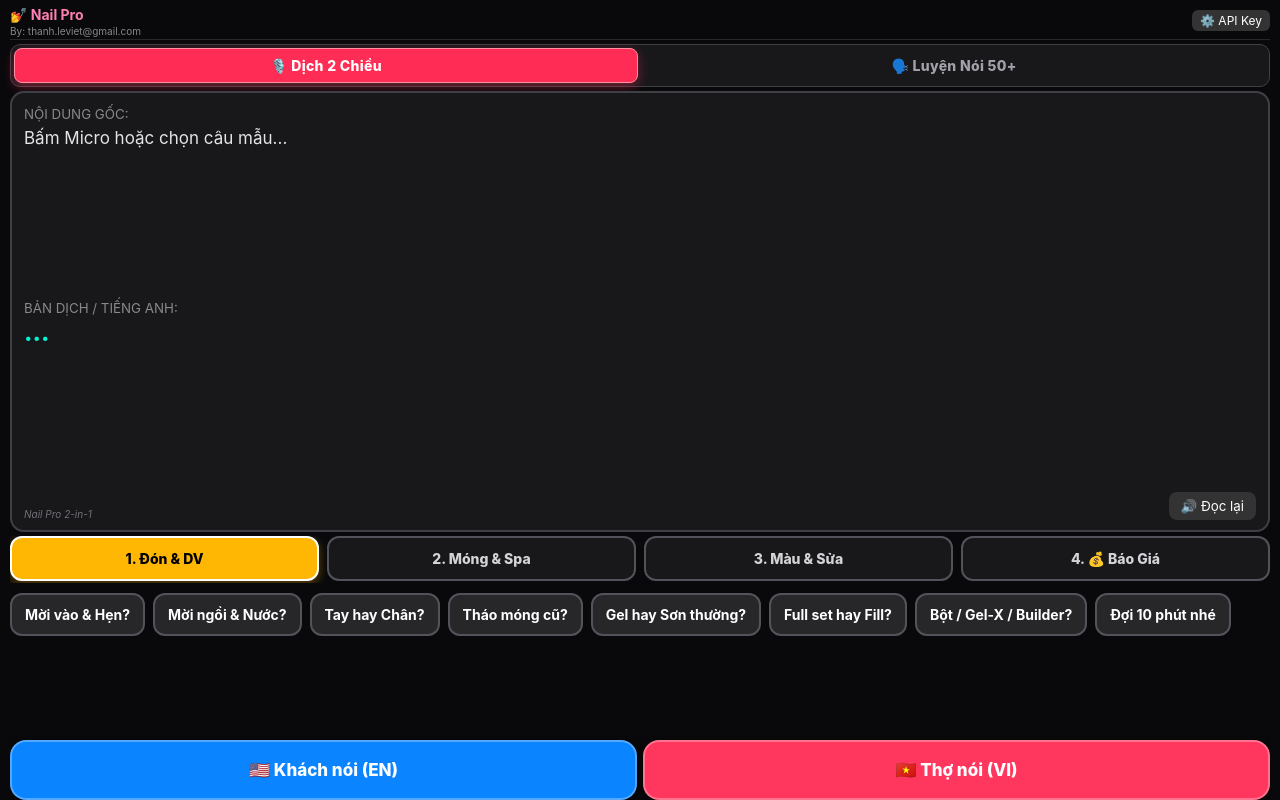
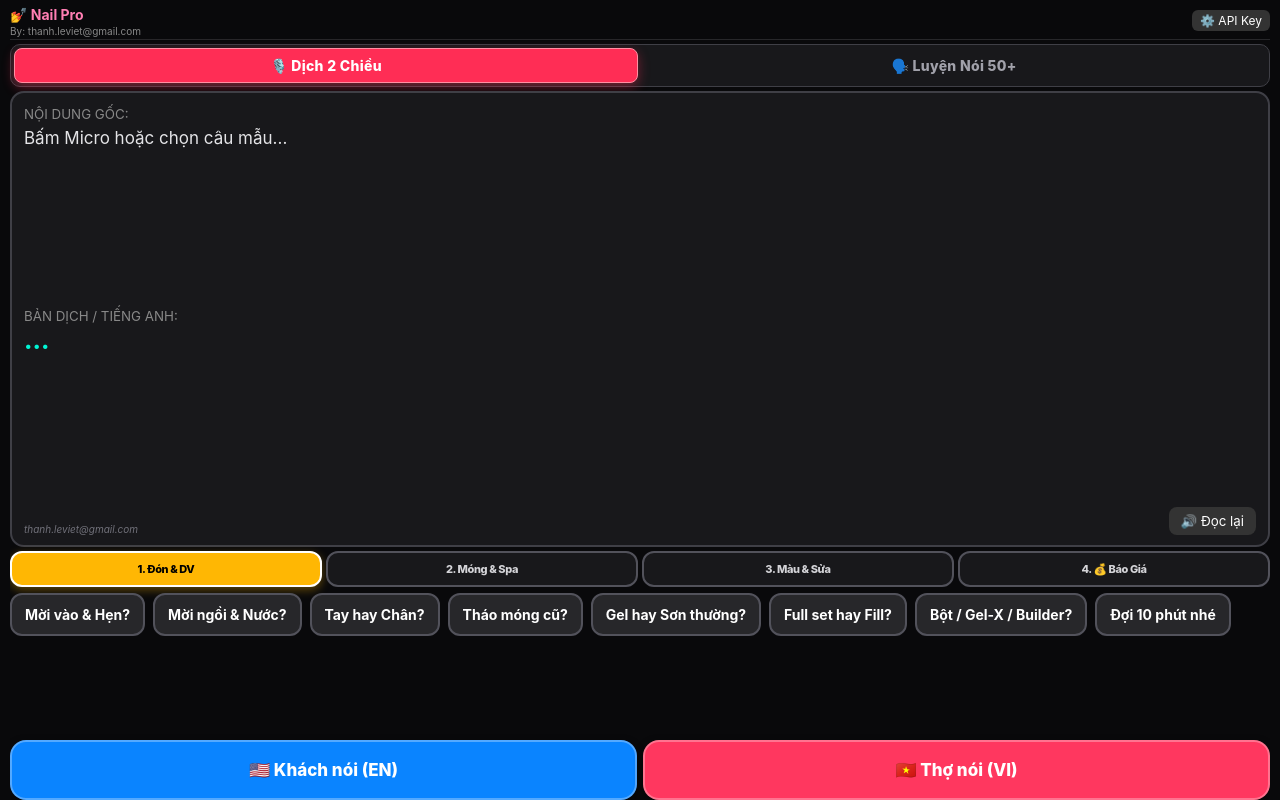
Before and after one commit to thanhleviet-nailpro/nailpro, a plain HTML site: page index.html in a window 1280 px wide. Drawn offline with Linux system fonts and the light colour scheme.

Commit message:
Update index.html

```diff
--- a/index.html
+++ b/index.html
@@ -72,6 +72,9 @@ input{width:100%;padding:12px;margin:10px 0;border-radius:10px;border:2px solid
   transform: scale(0.96);
 }
 .flash{background:#00f5d4!important;color:#000000!important;border-color:#ffffff!important;box-shadow:0 0 18px rgba(0,245,212,0.9)!important;transform:scale(0.95)!important}
+/* Chia 4 Tab của Dịch 2 Chiều vừa khít màn hình iPhone */
+#v1 .tabs{display:grid!important;grid-template-columns:1fr 1fr 1fr 1fr!important;gap:4px!important;margin-bottom:4px!important;overflow:visible!important}
+#v1 .tab{padding:9px 2px!important;font-size:11px!important;letter-spacing:-0.4px!important;overflow:hidden!important;text-overflow:ellipsis!important}
 </style>
 </head>
 <body>
@@ -92,7 +95,7 @@ input{width:100%;padding:12px;margin:10px 0;border-radius:10px;border:2px solid
     <div><small style="color:#888">NỘI DUNG GỐC:</small><div id="o" class="orig">Bấm Micro hoặc chọn câu mẫu...</div></div>
     <div><small style="color:#888">BẢN DỊCH / TIẾNG ANH:</small><div id="t" class="trans">...</div></div>
     <div style="display:flex;justify-content:space-between;align-items:flex-end;width:100%;margin-top:4px">
-      <span style="font-size:10px;color:#71717a;font-style:italic">Nail Pro 2-in-1</span>
+      <span style="font-size:10px;color:#71717a;font-style:italic">thanh.leviet@gmail.com</span>
       <button onclick="reSpk()" style="background:#333;color:#fff;border:none;padding:6px 12px;border-radius:8px">🔊 Đọc lại</button>
     </div>
   </div>
```
